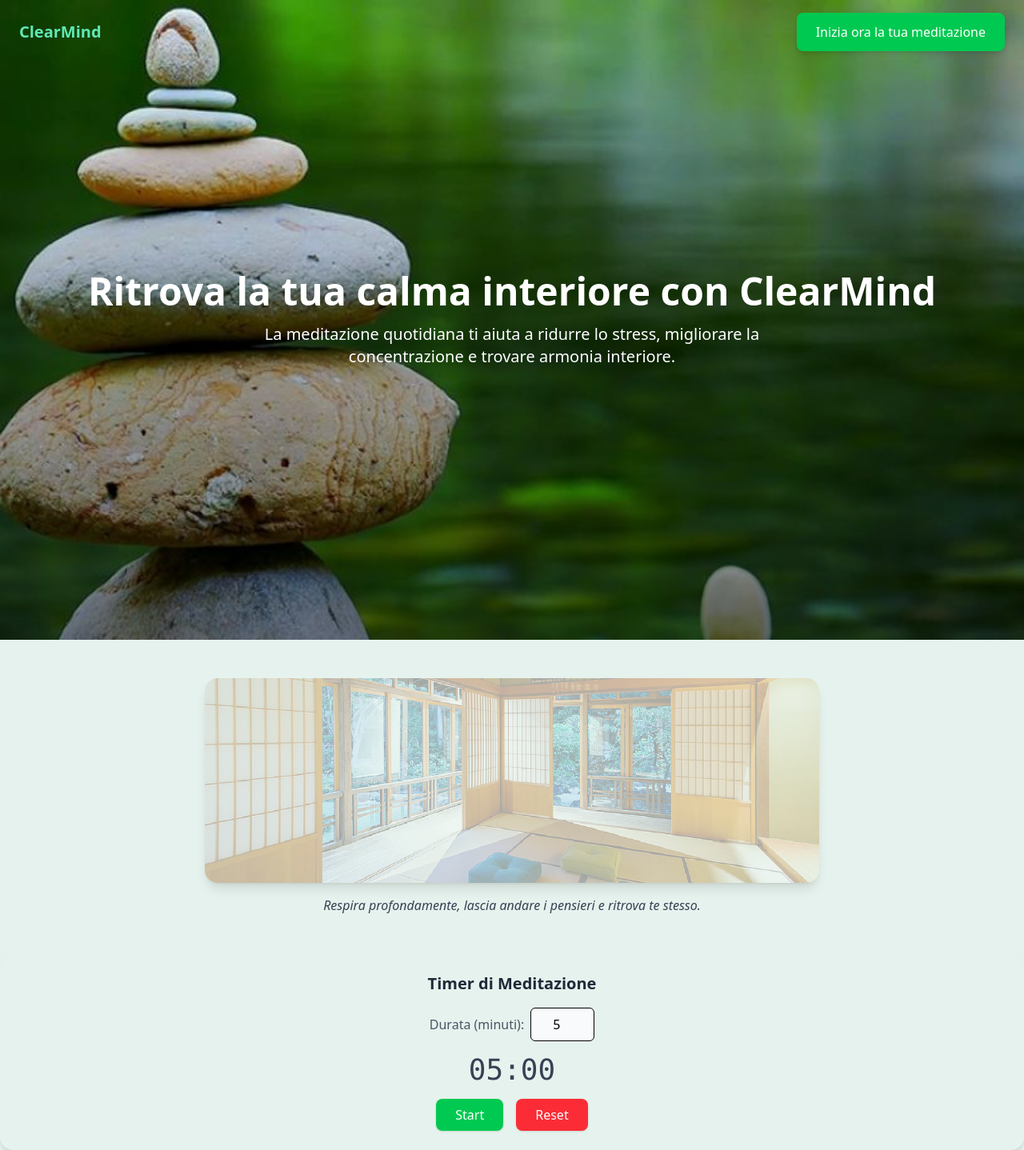
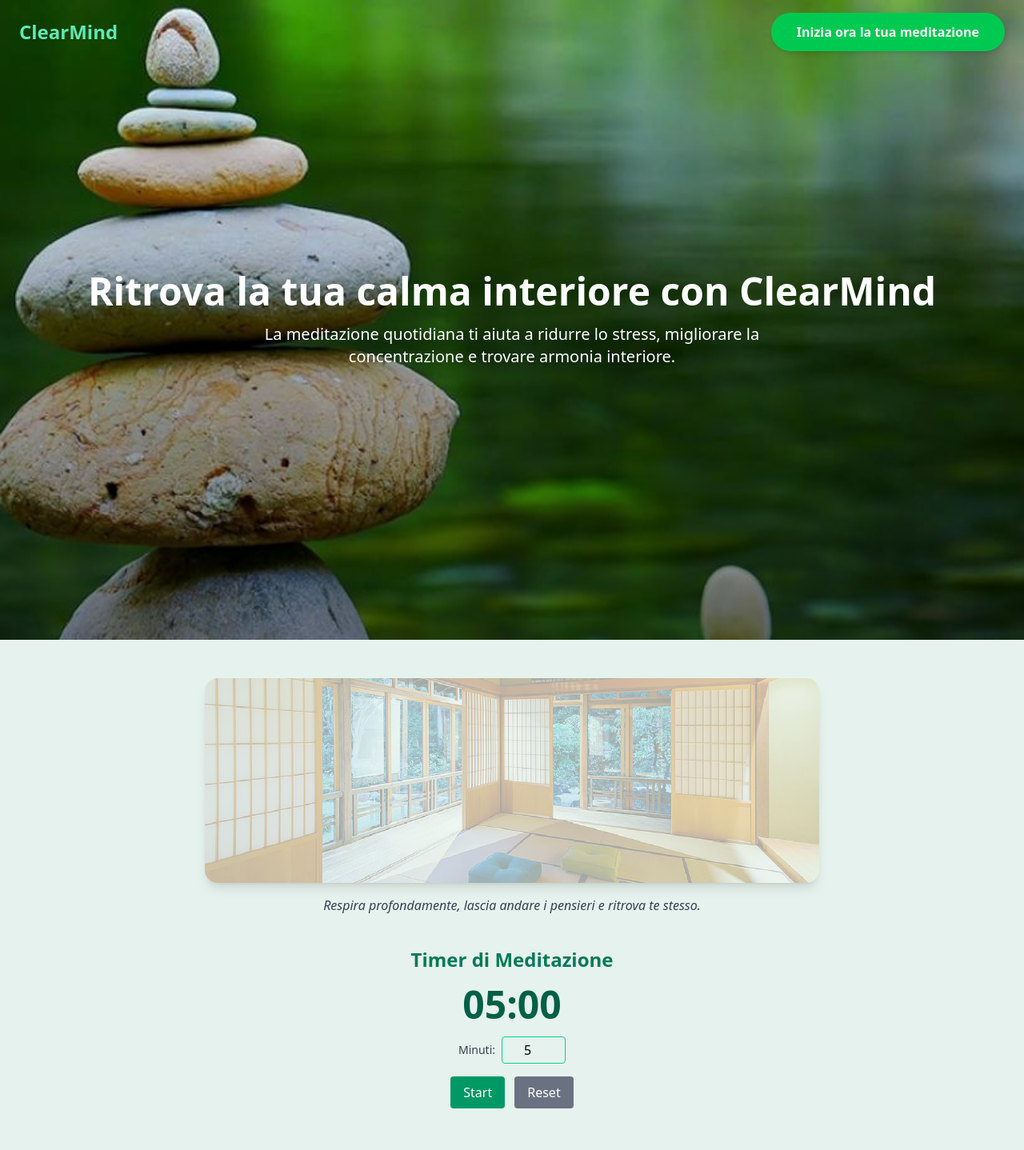
Before and after one commit to MrBrollo/ClearMind, a React (Vite) app: page / in a window 1280 px wide. Shown: the whole page at 80% size. After the commit the page ends 1386 px from the top, so only its background shows below. Built offline with nearby package versions, Linux system fonts and the light colour scheme.

Commit message:
fix di diversi bug presenti.  Restyling del timer di meditazione

```diff
--- a/src/components/MeditationTimer.jsx
+++ b/src/components/MeditationTimer.jsx
@@ -1,71 +1,119 @@
-import useMeditationTimer from "../hooks/useMeditationTimer";
+import React, { useEffect, useState, useRef } from "react";
+import useTimer from "../hooks/useTimer";
+import useAudio from "../hooks/useAudio";
+import bellSound from "../assets/sounds/meditationBell.mp3";
 
-export default function MeditationTimer({
+export default function MeditationTimer() {
+    const {
         minutes,
         setMinutes,
-    hasStarted,
+        secondsLeft,
         isRunning,
         start,
         pause,
         reset,
         formatTime,
-    secondsLeft = 0,
-}) {
+    } = useTimer(5);
+
+    const { play } = useAudio(bellSound, 5000);
+    const [minutesInput, setMinutesInput] = useState(String(minutes));
+    const inputRef = useRef(null);
+
+    useEffect(() => {
+        setMinutesInput(String(minutes));
+    }, [minutes]);
+
+    useEffect(() => {
+        if (secondsLeft === 0 && isRunning) {
+            pause();
+            play();
+        }
+    }, [secondsLeft, isRunning, pause, play]);
+
+    const isStarted = secondsLeft < minutes * 60;
+
+    const handleMinutesInputChange = (e) => {
+        setMinutesInput(e.target.value);
+    };
+
+    const handleMinutesInputBlur = () => {
+        let num = Number(minutesInput);
+        if (isNaN(num) || num < 1) num = 1;
+        if (num > 120) num = 120;
+        setMinutes(num);
+        setMinutesInput(String(num));
+    };
+
+    const handleKeyDown = (e) => {
+        if (e.key === "Enter") {
+            inputRef.current.blur();
+        }
+    };
+
+
     return (
-        <div
-            id="timer"
-            className="mt-12 flex flex-col items-center justify-center bg-[#e6f2ed] p-6 rounded-2xl shadow-md"
-        >
-            <h2 className="text-xl font-semibold text-gray-800 mb-4">
-                Timer di Meditazione
-            </h2>
+        <div className="flex flex-col items-center text-center mt-10 space-y-4">
+            <h2 className="text-2xl font-semibold text-emerald-700">Timer di Meditazione</h2>
 
-            {!hasStarted && (
-                <div className="flex items-center gap-2 mb-4">
-                    <label className="text-gray-600">Durata (minuti):</label>
+            <div className="flex flex-col items-center space-y-4">
+                <div className="text-5xl font-bold text-emerald-800">
+                    {formatTime(secondsLeft)}
+                </div>
+
+                <div className="flex items-center space-x-2">
+                    <label htmlFor="minutes" className="text-gray-700 text-sm">
+                        Minuti:
+                    </label>
                     <input
+                        id="minutes"
+                        ref={inputRef}
                         type="number"
                         min="1"
                         max="120"
-                        value={minutes}
-                        onChange={(e) => {
-                            const val = Number(e.target.value);
-                            if (val >= 1) setMinutes(val);
-                        }}
-                        className="w-20 p-2 border rounded-md text-center bg-gray-50 transition-all duration-300 ease-in-out"
+                        value={minutesInput}
+                        onChange={handleMinutesInputChange}
+                        onBlur={handleMinutesInputBlur}
+                        onKeyDown={handleKeyDown}
+                        disabled={isRunning}
+                        className="w-20 p-1 border border-emerald-400 rounded text-center focus:ring-2 focus:ring-emerald-400"
                     />
                 </div>
-            )}
 
-            <div className="text-4xl font-mono text-gray-700 mb-4">
-                {formatTime()}
-            </div>
-
-            <div className="flex gap-4">
-                {secondsLeft > 0 ? (
-                    !isRunning ? (
+                <div className="flex space-x-3">
+                    {!isRunning && secondsLeft === 0 ? (
+                        <button
+                            onClick={reset}
+                            className="px-4 py-2 bg-emerald-600 hover:bg-emerald-700 text-white rounded transition"
+                        >
+                            Reset
+                        </button>
+                    ) : (
+                        <>
+                            {!isRunning ? (
                                 <button
                                     onClick={start}
-                            className="px-6 py-2 bg-green-500 text-white rounded-lg shadow hover:bg-green-600"
+                                    className="px-4 py-2 bg-emerald-600 hover:bg-emerald-700 text-white rounded transition"
                                 >
-                            {hasStarted ? "Riprendi" : "Start"}
+                                    Start
                                 </button>
                             ) : (
                                 <button
                                     onClick={pause}
-                            className="px-6 py-2 bg-yellow-500 text-white rounded-lg shadow hover:bg-yellow-600"
+                                    className="px-4 py-2 bg-yellow-500 hover:bg-yellow-600 text-white rounded transition"
                                 >
                                     Pausa
                                 </button>
-                    )
-                ) : null}
+                            )}
 
                             <button
                                 onClick={reset}
-                    className="px-6 py-2 bg-red-500 text-white rounded-lg shadow hover:bg-red-600"
+                                className="px-4 py-2 bg-gray-500 hover:bg-gray-600 text-white rounded transition"
                             >
                                 Reset
                             </button>
+                        </>
+                    )}
+                </div>
             </div>
         </div>
     );
--- a/src/components/Navbar.jsx
+++ b/src/components/Navbar.jsx
@@ -1,38 +1,70 @@
-import React, { useState, useEffect } from "react";
+import React, { useState, useEffect, useCallback } from "react";
 
 export default function Navbar() {
     const [isScrolled, setIsScrolled] = useState(false);
 
+    // Funzione ottimizzata per scroll al timer
+    const scrollToTimer = useCallback(() => {
+        const timerSection = document.getElementById("timer");
+        if (timerSection) {
+            timerSection.scrollIntoView({ behavior: "smooth" });
+        }
+    }, []);
+
+    // Aggiunge un listener per cambiare lo sfondo durante lo scroll
     useEffect(() => {
         const handleScroll = () => {
-            setIsScrolled(window.scrollY > 50);
+            if (window.scrollY > 50) {
+                setIsScrolled(true);
+            } else {
+                setIsScrolled(false);
+            }
         };
 
         window.addEventListener("scroll", handleScroll);
         return () => window.removeEventListener("scroll", handleScroll);
     }, []);
 
-    const scrollToTimer = () => {
-        const timerSection = document.getElementById("timer");
-        if (timerSection) {
-            timerSection.scrollIntoView({ behavior: "smooth" });
+    return (
+        <nav
+            className={`
+        fixed top-0 left-0 w-full z-50
+        flex items-center justify-between
+        px-6 py-4
+        transition-all duration-500
+        ${isScrolled
+                    ? "bg-white-500 shadow-md"
+                    : "bg-transparent"
                 }
-    };
-
-    return (
-        <nav className={`fixed top-0 w-full z-50 transition-all duration-300 ${isScrolled ? "bg-white shadow-md" : "bg-transparent"
-            }`}>
-            {/*Logo / Nome */}
-            <div className="flex items-center justify-between px-6 py-4">
-                <h1 className="text-emerald-300 text-xl font-bold">ClearMind</h1>
+      `}
+        >
+            {/* Logo */}
+            <h1
+                className={`text-2xl font-bold select-none transition-colors duration-500 ${isScrolled ? "text-gray-700" : "text-emerald-300"
+                    }`}
+            >
+                ClearMind
+            </h1>
 
             {/* Pulsante */}
             <button
                 onClick={scrollToTimer}
-                    className="px-3 py-1.5 text-xs sm:px-4 sm:py-2 sm:text-sm md:px-6 md:py-3 md:text-base bg-green-500 text-white rounded-lg shadow-md hover:bg-green-600 transition">
+                className={`
+          font-semibold rounded-full shadow-md transition-all duration-300
+          ${isScrolled
+                        ? "bg-white text-green-600 hover:bg-gray-100"
+                        : "bg-green-500 text-white hover:bg-green-600"
+                    }
+          active:scale-95
+          px-6 py-2
+          sm:px-5 sm:py-2
+          md:px-6 md:py-2
+          lg:px-8 lg:py-3
+          text-sm sm:text-sm md:text-base
+        `}
+            >
                 Inizia ora la tua meditazione
             </button>
-            </div>
         </nav>
     );
 }
--- a/src/components/TimerContainer.jsx
+++ /dev/null
@@ -1,55 +0,0 @@
-import useMeditationTimer from "../hooks/useMeditationTimer";
-import MeditationTimer from "./MeditationTimer";
-import bellSound from "../assets/sounds/meditationBell.mp3";
-import { useEffect, useRef } from "react";
-
-export default function TimerContainer() {
-    const {
-        minutes,
-        setMinutes,
-        isRunning,
-        hasStarted,
-        start,
-        pause,
-        reset,
-        formatTime,
-        secondsLeft,
-    } = useMeditationTimer(5);
-
-    const audioRef = useRef(null);
-
-    useEffect(() => {
-        if (secondsLeft === 0) {
-            pause();
-            if (audioRef.current) {
-                audioRef.current.currentTime = 0;
-                audioRef.current.play();
-
-                setTimeout(() => {
-                    audioRef.current.pause();
-                    audioRef.current.currentTime = 0;
-                }, 5000);
-            }
-        }
-    }, [secondsLeft]);
-
-    return (
-        <>
-            <MeditationTimer
-                minutes={minutes}
-                setMinutes={setMinutes}
-                isRunning={isRunning}
-                hasStarted={hasStarted}
-                start={start}
-                pause={pause}
-                reset={reset}
-                formatTime={formatTime}
-                secondsLeft={secondsLeft}
-            />
-
-            <audio ref={audioRef}>
-                <source src={bellSound} type="audio/mpeg" />
-            </audio>
-        </>
-    );
-}
--- /dev/null
+++ b/src/hooks/useAudio.js
@@ -0,0 +1,30 @@
+import { useRef, useEffect, useCallback } from "react";
+
+export default function useAudio(src, duration = 5000) {
+    const audioRef = useRef(null);
+    const timeoutRef = useRef(null);
+
+    useEffect(() => {
+        const audio = new Audio(src);
+        audioRef.current = audio;
+        return () => {
+            if (timeoutRef.current) clearTimeout(timeoutRef.current);
+            audio.pause();
+            audio.currentTime = 0;
+        };
+    }, [src]);
+
+    const play = useCallback(() => {
+        if (audioRef.current) {
+            audioRef.current.currentTime = 0;
+            audioRef.current.play();
+
+            timeoutRef.current = setTimeout(() => {
+                audioRef.current.pause();
+                audioRef.current.currentTime = 0;
+            }, duration);
+        }
+    }, [duration]);
+
+    return { play };
+}
--- a/src/hooks/useMeditationTimer.js
+++ /dev/null
@@ -1,67 +0,0 @@
-import { useState, useEffect, useRef } from "react";
-
-export default function useMeditationTimer(initialMinutes = 5) {
-    const [minutes, setMinutes] = useState(initialMinutes);
-    const [secondsLeft, setSecondsLeft] = useState(initialMinutes * 60);
-    const [isRunning, setIsRunning] = useState(false);
-    const [hasStarted, setHasStarted] = useState(false);
-
-    const intervalRef = useRef(null);
-
-    // Avvia il timer
-    const start = () => {
-        if (isRunning) return;
-        if (!hasStarted) setHasStarted(true);
-        setIsRunning(true);
-    };
-
-    // Metti in pausa il timer
-    const pause = () => {
-        clearInterval(intervalRef.current);
-        setIsRunning(false);
-    };
-
-    // Reset completo
-    const reset = () => {
-        clearInterval(intervalRef.current);
-        setSecondsLeft(minutes * 60);
-        setIsRunning(false);
-        setHasStarted(false);
-    };
-
-    // Gestione countdown
-    useEffect(() => {
-        if (isRunning && secondsLeft > 0) {
-            intervalRef.current = setInterval(() => {
-                setSecondsLeft((prev) => prev - 1);
-            }, 1000);
-        }
-
-        return () => clearInterval(intervalRef.current);
-    }, [isRunning]);
-
-    // Se il timer non è in esecuzione, aggiorna il tempo SOLO quando cambia minutes
-    useEffect(() => {
-        if (!isRunning && !hasStarted) {
-            setSecondsLeft(minutes * 60);
-        }
-    }, [minutes, isRunning, hasStarted]);
-
-    const formatTime = () => {
-        const m = Math.floor(secondsLeft / 60);
-        const s = secondsLeft % 60;
-        return `${m.toString().padStart(2, "0")}:${s.toString().padStart(2, "0")}`;
-    };
-
-    return {
-        minutes,
-        setMinutes,
-        isRunning,
-        hasStarted,
-        start,
-        pause,
-        reset,
-        formatTime,
-        secondsLeft,
-    };
-}
--- /dev/null
+++ b/src/hooks/useTimer.js
@@ -0,0 +1,63 @@
+import { useState, useEffect, useRef, useCallback } from "react";
+
+export default function useTimer(initialMinutes = 5) {
+    const [minutes, setMinutes] = useState(initialMinutes);
+    const [secondsLeft, setSecondsLeft] = useState(initialMinutes * 60);
+    const [isRunning, setIsRunning] = useState(false);
+    const intervalRef = useRef(null);
+
+    // Avvia il timer
+    const start = useCallback(() => {
+        if (!isRunning && secondsLeft > 0) {
+            setIsRunning(true);
+        }
+    }, [isRunning, secondsLeft]);
+
+    // Metti in pausa
+    const pause = useCallback(() => {
+        if (intervalRef.current) {
+            clearInterval(intervalRef.current);
+            intervalRef.current = null;
+        }
+        setIsRunning(false);
+    }, []);
+
+    // Reset del timer
+    const reset = useCallback(() => {
+        pause();
+        setSecondsLeft(minutes * 60);
+    }, [minutes, pause]);
+
+    // Gestione countdown
+    useEffect(() => {
+        if (isRunning) {
+            intervalRef.current = setInterval(() => {
+                setSecondsLeft((prev) => (prev > 0 ? prev - 1 : 0));
+            }, 1000);
+        }
+
+        return () => {
+            if (intervalRef.current) clearInterval(intervalRef.current);
+        };
+    }, [isRunning]);
+
+    // Formatta mm:ss
+    const formatTime = useCallback(() => {
+        const m = Math.floor(secondsLeft / 60);
+        const s = secondsLeft % 60;
+        return `${m.toString().padStart(2, "0")}:${s
+            .toString()
+            .padStart(2, "0")}`;
+    }, [secondsLeft]);
+
+    return {
+        minutes,
+        setMinutes,
+        secondsLeft,
+        isRunning,
+        start,
+        pause,
+        reset,
+        formatTime,
+    };
+}
--- a/src/pages/Home.jsx
+++ b/src/pages/Home.jsx
@@ -1,6 +1,6 @@
 import Hero from "../components/Hero";
 import Carousel from "../components/Carousel";
-import MeditationTimer from "../components/TimerContainer";
+import MeditationTimer from "../components/MeditationTimer";
 
 
 export default function Home() {
```
Lines whose indentation alone changed are shown as unchanged.
